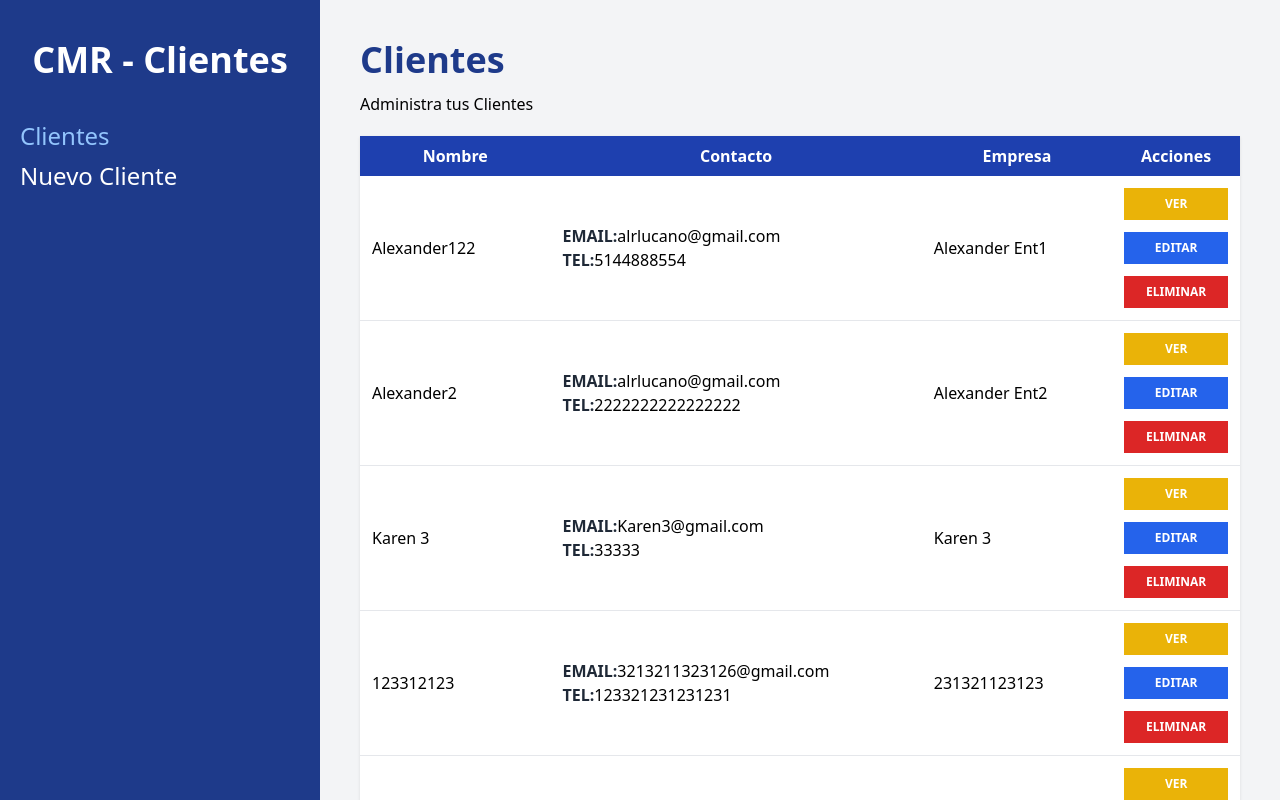
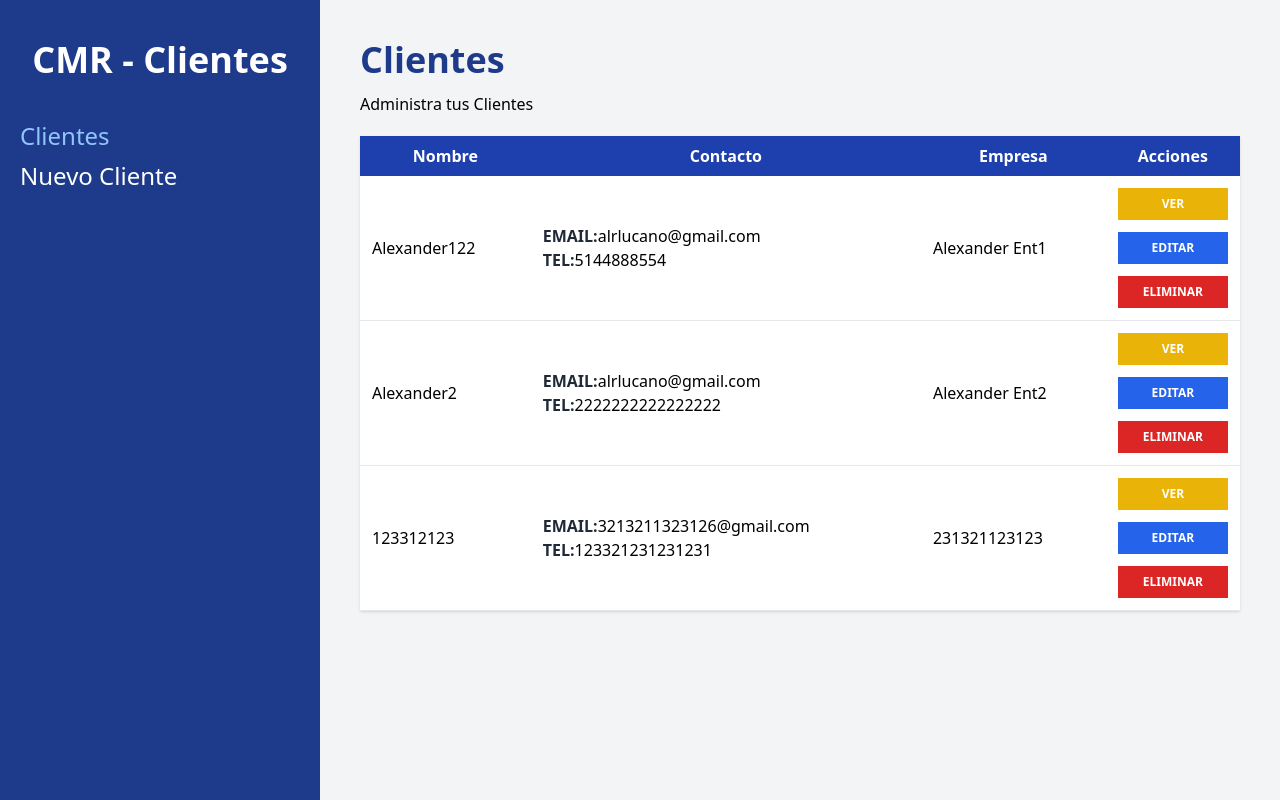
Before and after one commit to Saile16/API_crm, a React (Vite) app: page /clientes in a window 1280 px wide. Built offline with nearby package versions, Linux system fonts and the light colour scheme; data requests are answered from the project's data file.

Commit message:
Agregamos funcionalidad de elimniar

```diff
--- a/db.json
+++ b/db.json
@@ -17,36 +17,12 @@
       "id": 2
     },
     {
-      "nombre": "Karen 3 ",
-      "empresa": "Karen 3",
-      "email": "Karen3@gmail.com",
-      "telefono": "33333",
-      "notas": "asd131241124124",
-      "id": 3
-    },
-    {
       "nombre": "123312123",
       "empresa": "231321123123",
       "email": "3213211323126@gmail.com",
       "telefono": "123321231231231",
       "notas": "asd1q2312",
       "id": 4
-    },
-    {
-      "nombre": "Test4",
-      "empresa": "test4",
-      "email": "sailex1030@gmail.com",
-      "telefono": "062514462",
-      "notas": "asdasdasd",
-      "id": 5
-    },
-    {
-      "nombre": "Prubea Editando",
-      "empresa": "Prueba Editando",
-      "email": "sailex1030@gmail.com",
-      "telefono": "062514462",
-      "notas": "asdasd11133213as1d56asdasdas",
-      "id": 6
     }
   ]
 }
--- a/src/components/Cliente.jsx
+++ b/src/components/Cliente.jsx
@@ -1,6 +1,6 @@
 import { useNavigate } from "react-router-dom";
 
-const Cliente = ({ cliente }) => {
+const Cliente = ({ cliente, handleEliminar }) => {
   const navigate = useNavigate();
   const { nombre, empresa, email, telefono, notas, id } = cliente;
   return (
@@ -35,6 +35,7 @@
         <button
           type="button"
           className="bg-red-600 hover:bg-red-700 block w-full text-white p-2 uppercase font-bold text-xs mt-3"
+          onClick={() => handleEliminar(id)}
         >
           Eliminar
         </button>
--- a/src/paginas/Inicio.jsx
+++ b/src/paginas/Inicio.jsx
@@ -15,6 +15,20 @@
     };
     obtenerClientesAPI();
   }, []);
+  const handleEliminar = async (id) => {
+    const confirmar = confirm("¿Deseas eliminar este cliente?");
+    if (confirmar) {
+      try {
+        const url = `http://localhost:4000/clientes/${id}`;
+        const respuesta = await fetch(url, {
+          method: "DELETE",
+        });
+        await respuesta.json();
+        const arrayClientes = clientes.filter((cliente) => cliente.id !== id);
+        setClientes(arrayClientes);
+      } catch (error) {}
+    }
+  };
   return (
     <div>
       <h1 className="font-black text-4xl text-blue-900">Clientes</h1>
@@ -30,7 +44,11 @@
         </thead>
         <tbody>
           {clientes.map((cliente) => (
-            <Cliente key={cliente.id} cliente={cliente} />
+            <Cliente
+              key={cliente.id}
+              cliente={cliente}
+              handleEliminar={handleEliminar}
+            />
           ))}
         </tbody>
       </table>
```
